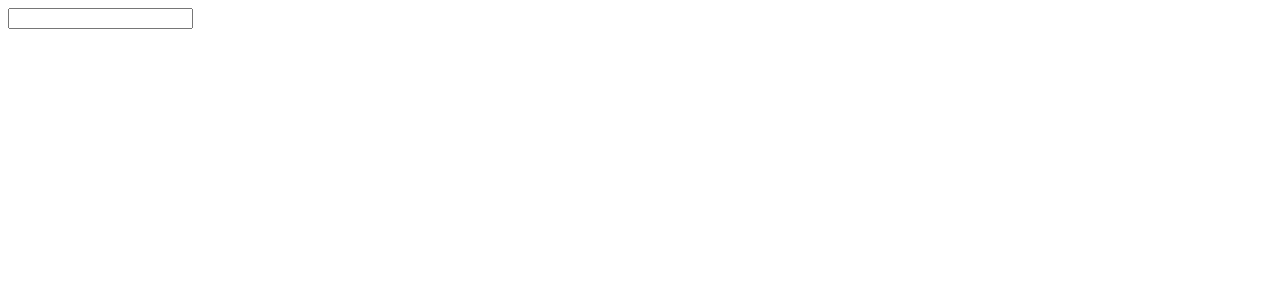
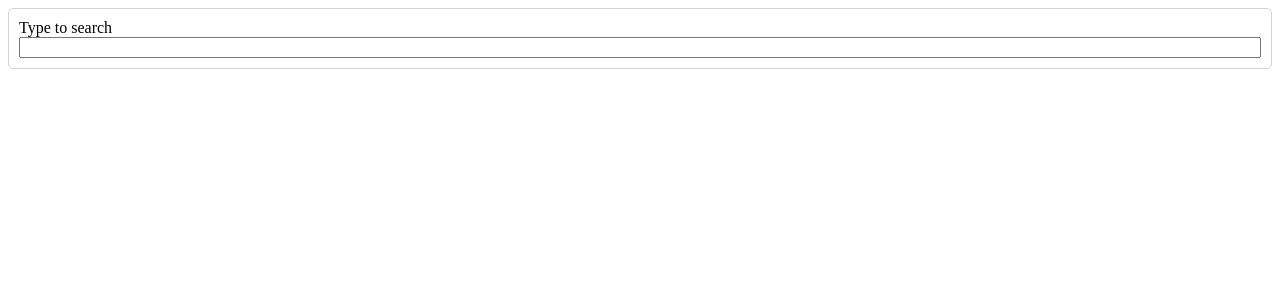
Before and after one commit to pedrolopezbiedma/React_Image_Search, a React (Create React App) app: page / in a window 1280 px wide. Shown: the top 300 px of the page. Built offline with nearby package versions, Linux system fonts and the light colour scheme.

Commit message:
Final polish on the application

```diff
--- /dev/null
+++ b/src/components/ImageList.css
@@ -0,0 +1,4 @@
+.image-list {
+    columns: 6 200px;
+    column-gap: 10px;
+}
--- a/src/components/ImageList.js
+++ b/src/components/ImageList.js
@@ -1,8 +1,9 @@
+import './ImageList.css'
 import ImageShow from "./ImageShow"
 
 const ImageList = ({ images }) => {
     return (
-        <div>
+        <div className='image-list'>
             {
                 images.map((image) =>
                     <ImageShow key={image.key} image={image}/>
--- /dev/null
+++ b/src/components/ImageShow.css
@@ -0,0 +1,4 @@
+img {
+    width: 100%;
+    margin-bottom: 10px;
+}
--- a/src/components/ImageShow.js
+++ b/src/components/ImageShow.js
@@ -1,3 +1,5 @@
+import './ImageShow.css'
+
 const ImageShow = ({ image }) => {
     return (
        <div>
--- /dev/null
+++ b/src/components/SearchBar.css
@@ -0,0 +1,10 @@
+.search-bar {
+    border: 1px solid lightgray;
+    border-radius: 5px;
+    padding: 10px;
+}
+
+.search-bar form {
+    display: flex;
+    flex-direction: column;
+}
--- a/src/components/SearchBar.js
+++ b/src/components/SearchBar.js
@@ -1,4 +1,6 @@
 import { useState } from "react"
+
+import './SearchBar.css'
 
 const SearchBar = ({ handleSearch }) => {
     const [term, setTerm] = useState('');
@@ -10,8 +12,9 @@
     }
 
     return (
-        <div>
+        <div className="search-bar">
             <form onSubmit={handleSubmit}>
+                <label>Type to search</label>
                 <input value={term} onChange={(event) => setTerm(event.target.value)}/>
             </form>
         </div>
```
